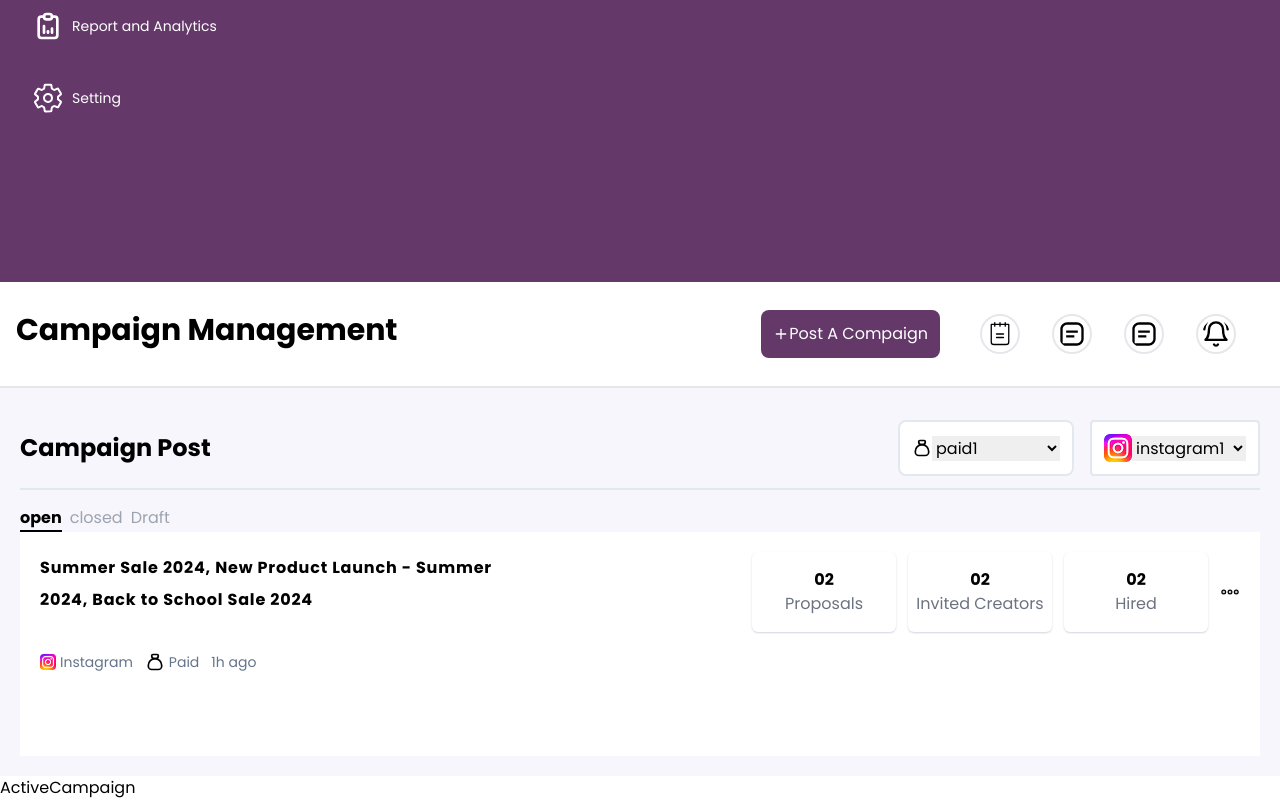
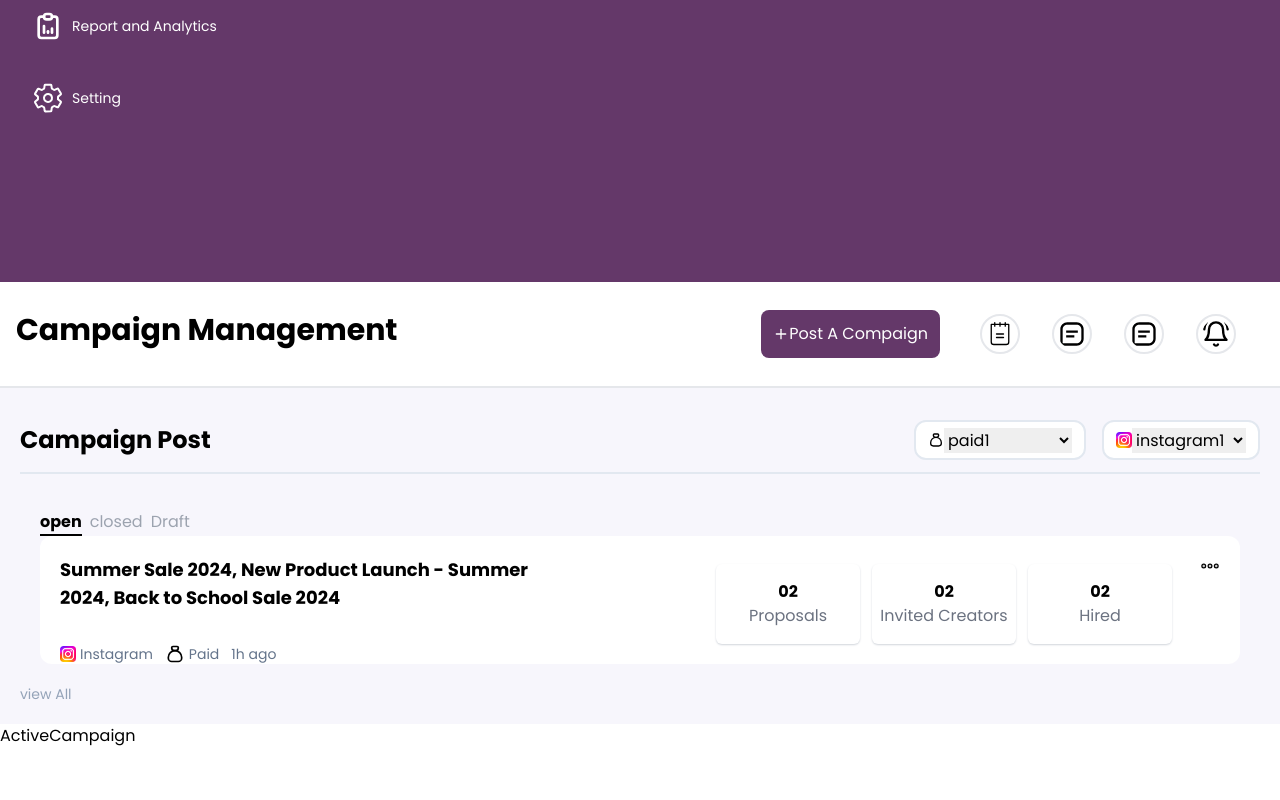
Before and after one commit to Ayala2004/CelebFarm, a React (Vite) app: page / in a window 1280 px wide. Shown: the part 518-1318 px from the top of the page. After the commit the page ends 1266 px from the top, so only its background shows below. Built offline with nearby package versions, Linux system fonts and the light colour scheme.

Commit message:
WhiteCard complite

```diff
--- /dev/null
+++ b/src/components/Choice.jsx
@@ -0,0 +1,18 @@
+import ChoiceList from "./ChoiceList";
+import InstaChoiceList from "./InstaChoiceList";
+const Choice = ({ title }) => {
+  return (
+    <header
+      className="flex flex-col justify-between border-b-2 border-slate-200 items-center
+      md:flex-row"
+    >
+      <h1 className="card-title">{title}</h1>
+      <div className="flex flex-col gap-4 py-3 md:flex-row ">
+        <ChoiceList />
+        <InstaChoiceList />
+      </div>
+    </header>
+  );
+};
+
+export default Choice;
--- a/src/components/ChoiceList.jsx
+++ b/src/components/ChoiceList.jsx
@@ -3,8 +3,8 @@ import { optionsPay } from "../constants";
 import { TbMoneybag } from "react-icons/tb";
 const ChoiceList = () => {
   return (
-    <div className="bg-white flex justify-center items-center p-3 border-2 border-slate-200 rounded-lg">
-      <TbMoneybag size={20} className="" />
+    <div className="bg-white flex justify-center items-center p-3 border-2 border-slate-200 rounded-xl h-10">
+      <TbMoneybag size={16} className="" />
       <select name="paid" className="w-32  m-0">
         {optionsPay.map((option) => (
           <OptionPay key={option.label} label={option.label} />
--- a/src/components/FooterCard.jsx
+++ /dev/null
@@ -1,19 +0,0 @@
-import instagram from "../assets/images/instagram.png"
-import { TbMoneybag } from "../assets/icons/index";
-const FooterCard = () => {
-  return (
-    <ul className="flex gap-3 list-disc">
-      <li className="flex gap-1 justify-center items-center">
-        <img src={instagram} alt="instagram icon" className="w-4 h-4" />
-        Instagram
-      </li>
-      <li className="flex gap-1 justify-center items-center">
-        <TbMoneybag className="w-5 h-5 text-black" />
-        Paid
-      </li>
-      <li className="flex gap-1 justify-center items-center">1h ago</li>
-    </ul>
-  );
-}
-
-export default FooterCard
--- a/src/components/InstaChoiceList.jsx
+++ b/src/components/InstaChoiceList.jsx
@@ -3,8 +3,8 @@ import OptionInstagram from "./OptionInstagram";
 import instagram from "../assets/images/instagram.png";
 const InstaChoiceList = () => {
   return (
-    <div className="bg-white flex justify-center items-center p-3 border-2 border-slate-200 rounded">
-      <img src={instagram} alt="" />
+    <div className="bg-white flex justify-center items-center p-3 border-2 border-slate-200 rounded-xl h-10">
+      <img src={instagram} alt="instagram icon" className="w-4" />
       <select>
         {optionsInsta.map((option) => (
           <OptionInstagram key={option.label} {...option} />
--- /dev/null
+++ b/src/components/WhiteSlide.jsx
@@ -0,0 +1,60 @@
+import { TbMoneybag } from "../assets/icons/index";
+import PostCard from "../components/PostCard";
+import { PiDotsThreeOutlineDuotone } from "react-icons/pi";
+import instagram from "../assets/images/instagram.png";
+const WhiteSlide = ({ bodyText, postMiniCard }) => {
+  return (
+    <section className="bg-[#f7f6fc] p-5">
+      <nav className="pt-4">
+        <ul className="flex gap-2 text-gray-400 ">
+          <li className="text-black border-b-2 border-black  font-medium">
+            <a className="font-semibold" href="#open">
+              open
+            </a>
+          </li>
+          <li className="hover:text-black hover:border-b-2 hover:border-black">
+            <a href="#closed">closed</a>
+          </li>
+          <li className="hover:text-black hover:border-b-2 hover:border-black">
+            <a href="#Draft">Draft</a>
+          </li>
+        </ul>
+      </nav>
+      <section className="bg-white rounded-xl  p-5 md:h-32 ">
+        <div className="flex justify-between">
+          <h5 className="text-wrap font-bold md:big-card-text sm:pr-0 max-w-[30rem] text-sm lg:text-lg">
+            {bodyText}
+          </h5>
+          <div className="flex gap-5">
+            <div>
+              <div className="flex gap-3 flex-col sm:flex-row justify-end items-center pt-2">
+                {postMiniCard.map((card) => (
+                  <PostCard key={card.title} {...card} />
+                ))}
+              </div>
+            </div>
+            <div className="mb-auto pl-2">
+              <PiDotsThreeOutlineDuotone size={20} className="justify-start" />
+            </div>
+          </div>
+        </div>
+        <footer className="absolute mb-auto mt-auto text-sm text-slate-500 justify-start ">
+          <ul className="flex gap-3 list-disc list-inside ">
+            <li className="flex gap-1 justify-center items-center">
+              <img src={instagram} alt="instagram icon" className="w-4 h-4" />
+              Instagram
+            </li>
+            <li className="flex gap-1 justify-center items-center">
+              <TbMoneybag className="w-5 h-5 text-black" />
+              Paid
+            </li>
+            <li className="flex gap-1 justify-center items-center">1h ago</li>
+          </ul>
+        </footer>
+        <div></div>
+      </section>
+    </section>
+  );
+};
+
+export default WhiteSlide;
--- a/src/constants/index.js
+++ b/src/constants/index.js
@@ -11,7 +11,8 @@ import {
   IoSettingsOutline,
   TbMoneybag,
 } from "../assets/icons/index";
-import instagram from "../assets/images/instagram.png"
+import instagram from "../assets/images/instagram.png";
+import PostCard from "../components/PostCard";
 export const navLinks = [
   { href: "#Dashboard", label: "Dashboard", Icon: PiSquaresFour },
   {
@@ -55,20 +56,45 @@ export const optionsPay = [
 ];
 
 export const optionsInsta = [
-  {label: "instagram1" },
-  {label: "instagram2" },
-  {label: "instagram3" },
-  {label: "instagram4" },
+  { label: "instagram1" },
+  { label: "instagram2" },
+  { label: "instagram3" },
+  { label: "instagram4" },
 ];
 
-export const postMiniCards =[
-  {title:"Proposals", value:"02"},
-  {title:"Invited Creators", value:"02"},
-  {title:"Hired", value:"02"},
+export const postMiniCardsFirst
+ = [
+  { title: "Proposals", value: "02" },
+  { title: "Invited Creators", value: "02" },
+  { title: "Hired", value: "02" },
 ];
+
+export const postMiniCardsSecond = [
+  { title: "creators", value: "02" },
+  { title: " Aount Spand", value: "114$" },
+  { title: "deliverable Live", value: "02" },
+];
+
+export const postMiniCardsThird = [
+  { title: "Proposals", value: "02" },
+  { title: "Invited Creators", value: "02" },
+  { title: "Hired", value: "02" },
+];
+
 
 export const activeMiniCards = [
   { title: "Proposals", value: "02" },
   { title: "Invited Creators", value: "02" },
   { title: "Hired", value: "02" },
 ];
+
+export const whiteSlideContent = [
+  {
+    bodyText:
+      "Summer Sale 2024, New Product Launch - Summer 2024, Back to School Sale 2024"
+  },
+  {
+    bodyText: "Back to School Sale 2024 - Students and Reachers Get 20% Off"
+  },
+  { bodyText: "10,000$ Google Serch Campaign - Brand Terms, Millennial Mom, Luxury Goods Buyers Campaign" },
+];
--- a/src/sections/CampaignPost.jsx
+++ b/src/sections/CampaignPost.jsx
@@ -1,66 +1,22 @@
-import { TbMoneybag } from "../assets/icons/index";
-import { optionsPay } from "../constants";
-import ChoiceList from "../components/ChoiceList";
-import PostCard from "../components/PostCard";
-import { postMiniCards } from "../constants";
-import InstaChoiceList from "../components/InstaChoiceList";
-import FooterCard from "../components/FooterCard";
-import { PiDotsThreeOutlineDuotone } from "react-icons/pi";
+import { postMiniCardsFirst } from "../constants";
+import WhiteSlide from "../components/WhiteSlide";
+import Choice from "../components/Choice";
 const CampaignPost = () => {
   return (
     <section className="bg-[#f7f6fc] p-5">
-      <header
-        className="flex flex-col justify-between border-b-2 border-slate-200 items-center
-      md:flex-row"
-      >
-        <h1 className="card-title">Campaign Post</h1>
-        <div className="flex flex-col gap-4 py-3 md:flex-row ">
-          <ChoiceList />
-          <InstaChoiceList />
-        </div>
-      </header>
-      <nav className="pt-4">
-        <ul className="flex gap-2 text-gray-400 ">
-          <li className="text-black border-b-2 border-black  font-medium">
-            <a className="font-semibold" href="#open">
-              open
-            </a>
-          </li>
-          <li className="hover:text-black hover:border-b-2 hover:border-black">
-            <a href="#closed">closed</a>
-          </li>
-          <li className="hover:text-black hover:border-b-2 hover:border-black">
-            <a href="#Draft">Draft</a>
-          </li>
-        </ul>
-      </nav>
-      <section className="bg-white  p-5 min-h-56">
-        <div>
-          <div className="flex justify-between">
-            <h5 className="text-wrap big-card-text max-w-[30rem]">
-              Summer Sale 2024, New Product Launch - Summer 2024, Back to School
-              Sale 2024
-            </h5>
-            <div className="flex">
-              <div className="flex gap-3 flex-col sm:flex-row justify-end items-center ">
-                {postMiniCards.map((card) => (
-                  <PostCard key={card.title} {...card} />
-                ))}
-                <PiDotsThreeOutlineDuotone
-                  size={20}
-                  className="justify-start"
-                />
-              </div>
-            </div>
-          </div>
-          <div></div>
-        </div>
-        <footer className="mt-auto text-sm text-slate-500 py-5 justify-start">
-          <FooterCard />
-        </footer>
-      </section>
+      <Choice key={"Campaign Post"} title={"Campaign Post"} />
+      <div>
+        <WhiteSlide
+          bodyText={
+            "Summer Sale 2024, New Product Launch - Summer 2024, Back to School Sale 2024"
+          }
+          postMiniCard={postMiniCardsFirst}
+        />
+      </div>
+      <footer className="text-sm text-slate-400">
+        <a href="">view All</a>
+      </footer>
     </section>
   );
 };
-
 export default CampaignPost;
```
